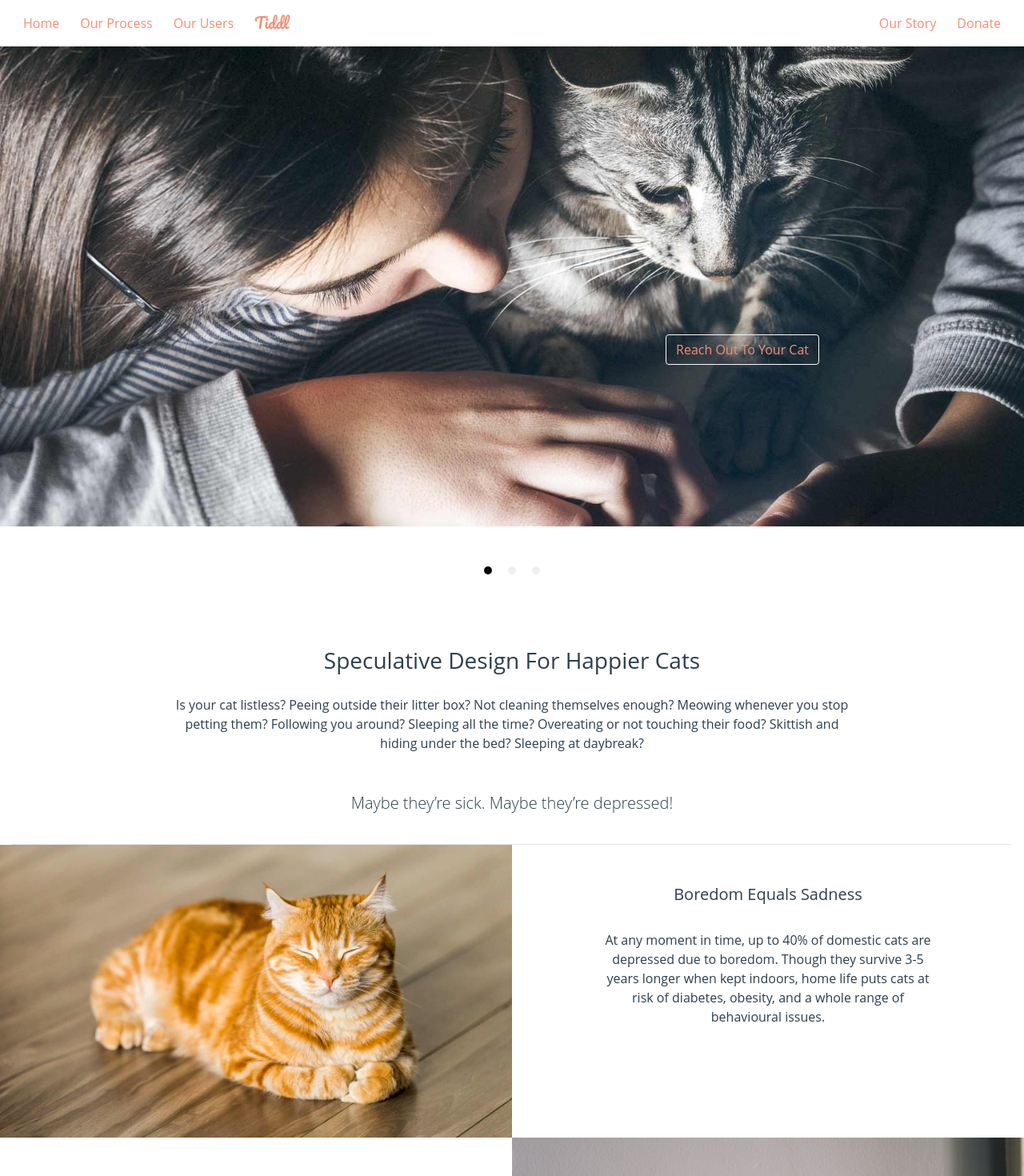
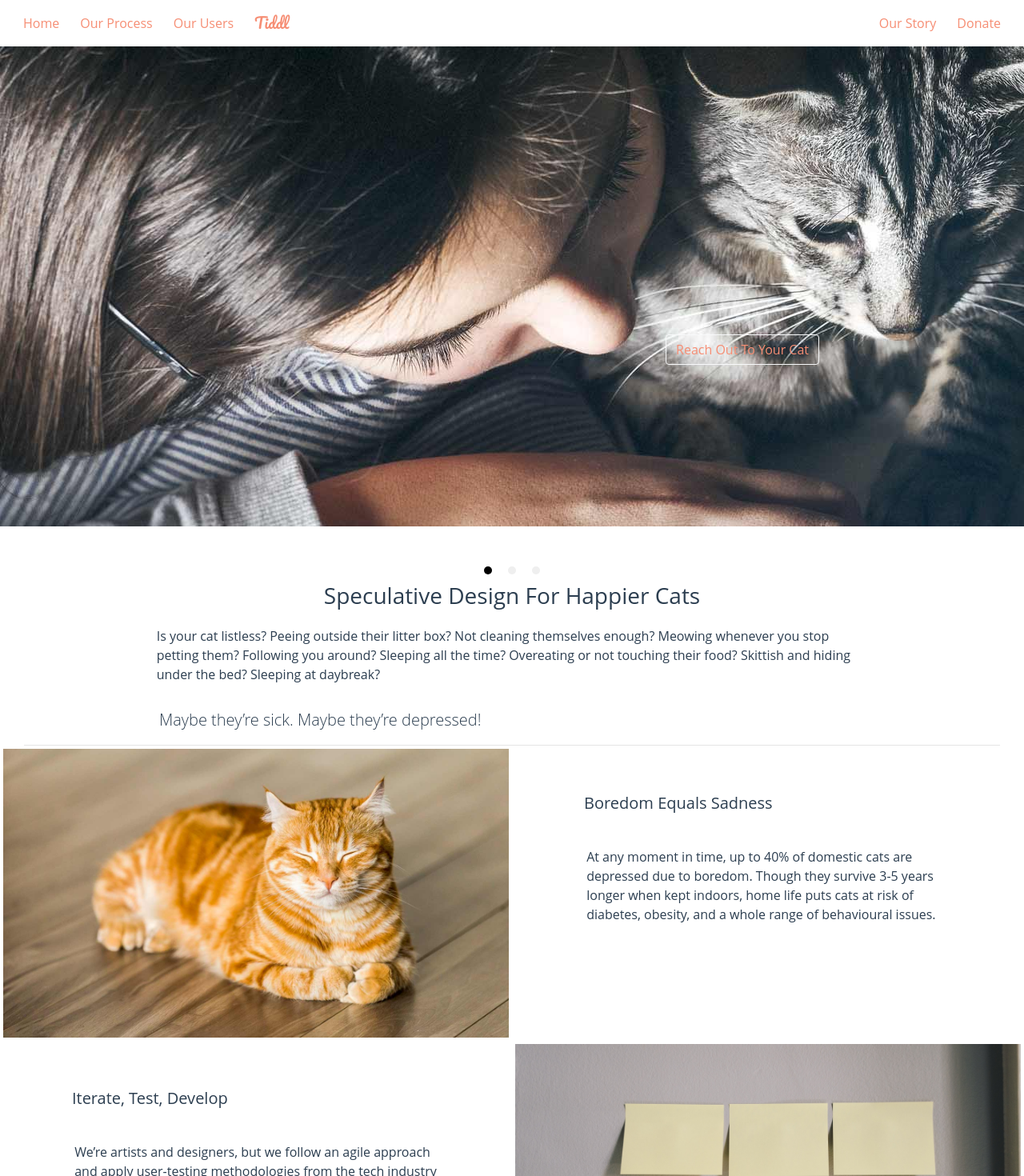
Before and after one commit to usrrname/cats, a Vue app: page /#/ in a window 1280 px wide. Shown: the top 1470 px of the page at 80% size. Built offline with nearby package versions, Linux system fonts and the light colour scheme.

Commit message:
css changes

```diff
--- a/index.html
+++ b/index.html
@@ -1,15 +1,18 @@
 <!DOCTYPE html>
 <html>
+
 <head>
   <meta charset="utf-8">
   <meta name="viewport" content="width=device-width, initial-scale=1, shrink-to-fit=no">
   <title>if cats need art</title>
   <link type="text/css" rel="stylesheet" href="//unpkg.com/bootstrap/dist/css/bootstrap.min.css" />
 </head>
+
 <body>
   <div id="app"></div>
   <script src="https://code.jquery.com/jquery-3.2.1.slim.min.js" integrity="sha384-KJ3o2DKtIkvYIK3UENzmM7KCkRr/rE9/Qpg6aAZGJwFDMVNA/GpGFF93hXpG5KkN"
     crossorigin="anonymous"></script>
   <script src="//unpkg.com/babel-polyfill@latest/dist/polyfill.min.js"></script>
 </body>
+
 </html>
--- a/src/components/Landing.vue
+++ b/src/components/Landing.vue
@@ -1,24 +1,28 @@
 <template>
   <div id="ssenseCarousel" class="container-fluid">
-  <carousel
-  :per-page=1
-  :mouse-drag="false"
-  :paginationEnabled="true" class="row">
+    <carousel :per-page="1" :mouse-drag="false" :paginationEnabled="true" class="row">
       <slide class="vue-carousel-slide" data-index="0">
-      <img src='@/assets/img/velizar-ivanov-540528-unsplash.jpg'>
+        <img src="@/assets/img/velizar-ivanov-540528-unsplash.jpg">
         <button type="button" class="btn btn-outline-light">
-        <router-link to="/tiddl">{{cta2}}</router-link></button>
+          <router-link to="/tiddl">{{cta2}}</router-link>
+        </button>
       </slide>
-      <slide class="vue-carousel-slide" data-index="1"> <button type="button" class="btn btn-outline-light"><router-link to="/process">{{cta1}}</router-link></button>
-      <img src='@/assets/img/ferenc-horvath-461706-unsplash.jpg'>
+      <slide class="vue-carousel-slide" data-index="1">
+        <button type="button" class="btn btn-outline-light">
+          <router-link to="/process">{{cta1}}</router-link>
+        </button>
+        <img src="@/assets/img/ferenc-horvath-461706-unsplash.jpg">
       </slide>
-      <slide class="vue-carousel-slide" data-index="2"> <button type="button" class="btn btn-outline-light"><router-link to="/process">{{cta3}}</router-link></button>
-      <img src='@/assets/img/sarah-dorweiler-128578-unsplash.jpg'>
+      <slide class="vue-carousel-slide" data-index="2">
+        <button type="button" class="btn btn-outline-light">
+          <router-link to="/process">{{cta3}}</router-link>
+        </button>
+        <img src="@/assets/img/sarah-dorweiler-128578-unsplash.jpg">
       </slide>
     </carousel>
     <div class="row">
       <div class="col-md-12">
-     <section class="textbox">
+        <section class="col-sm-12">
           <h3 class="display-5">Speculative Design For Happier Cats</h3>
           <p>
             Is your cat listless? Peeing outside their litter box?
@@ -32,110 +36,110 @@
       </div>
     </div>
     <div class="row">
-    <div class="col-md-6"><img src='@/assets/img/michael-sum-565770-unsplash.jpg'>
+      <div class="col-md-6">
+        <img class="img__grid" src="@/assets/img/michael-sum-565770-unsplash.jpg">
       </div>
       <div class="col-md-6">
         <section class="textbox">
-        <h5 class="display-5">Boredom Equals Sadness </h5>
-        <p>At any moment in time, up to 40% of domestic cats are depressed due to boredom. Though they survive 3-5 years longer when kept indoors, home life puts cats at risk of diabetes, obesity, and a whole range of behavioural&nbsp;issues.
-        </p>
+          <h5 class="display-5">Boredom Equals Sadness</h5>
+          <p>At any moment in time, up to 40% of domestic cats are depressed due to boredom. Though they survive 3-5 years longer when kept indoors, home life puts cats at risk of diabetes, obesity, and a whole range of behavioural&nbsp;issues.</p>
         </section>
       </div>
       <div class="w-100"></div>
       <div class="col-md-6">
         <section class="textbox">
           <h5 class="display-5">Iterate, Test, Develop</h5>
-    <p>We’re artists and designers, but we follow an agile approach and apply user-testing methodologies from the tech industry to make things for cats. We believe that conducting data-informed design in collaboration with our feline users will help us arrive at the best product for our feline&nbsp;companions. </p>
+          <p>We’re artists and designers, but we follow an agile approach and apply user-testing methodologies from the tech industry to make things for cats. We believe that conducting data-informed design in collaboration with our feline users will help us arrive at the best product for our feline&nbsp;companions.</p>
         </section>
       </div>
-    <div class="col-md-6"><img src='@/assets/img/kelly-sikkema-411622-unsplash.jpg'></div>
+      <div class="col-md-6">
+        <img class="img__grid" src="@/assets/img/kelly-sikkema-411622-unsplash.jpg">
+      </div>
     </div>
   </div>
 </template>
 <script>
-import { Carousel, Slide } from 'vue-carousel'
+import { Carousel, Slide } from "vue-carousel";
 export default {
-  name: 'landing',
-  data () {
+  name: "landing",
+  data() {
     return {
-      cta1: 'UX that\'s not only for Humans',
-      cta2: 'Reach Out To Your Cat',
-      cta3: 'Our Pawsitive Space'
-    }
+      cta1: "UX that's not only for Humans",
+      cta2: "Reach Out To Your Cat",
+      cta3: "Our Pawsitive Space"
+    };
   },
   components: {
-    'carousel': Carousel,
-    'slide': Slide
+    carousel: Carousel,
+    slide: Slide
   }
-}
+};
 </script>
 <style scoped>
-.col-md-6{
-  max-height:450px;
-  padding-right:0;
-  padding-left:0;
-  overflow:hidden;
+.col-md-6 {
+  max-height: 400px;
+  padding-right: 0;
+  padding-left: 0;
+  display: block;
 }
-img {
-padding: 0;
+.img__grid {
+  display: block;
+  padding: 0.25em;
+  margin: 0;
   max-width: 100%;
   height: auto;
+  overflow: hidden;
 }
-section {
-  text-align:center;
+section.textbox {
+  text-align: left;
+  vertical-align: middle;
 }
-.VueCarousel-inner{
+.VueCarousel-inner {
   visibility: visible;
 }
-.textbox{
-  vertical-align: middle;
-  padding-top:1.125em;
-  margin-top: 5%;
+h3 {
+  text-align: center;
 }
-h5{
-  text-align:center;
-  margin-bottom:1em;
+h5 {
+  padding: 0.5em 2em 0.5em 2em;
+  text-align: left;
+  margin: 2.5em 2em 1em 2.5em;
 }
 p {
-  width:70%;
-  margin:auto;
-  text-align:center;
+  width: 75%;
+  display: block;
+  margin: auto;
+  text-align: left;
   line-height: 1.5em;
-  margin-top:0.875em;
-  margin-bottom:1em;
-  padding:0.825em;
-}
-body {
-  font-family: 'Avenir', Arial, Helvetica, sans-serif;
-  font-size:1em;
-  font-weight: 600;
+  padding: 0.825em;
 }
 .btn {
-  position:absolute;
-  right:20%;
+  position: absolute;
+  right: 20%;
   font-weight: 400;
-  z-index:15;
-  top:60%;
+  z-index: 15;
+  top: 60%;
 }
 a {
-text-decoration: none
+  text-decoration: none;
 }
-.vue-carousel-slide{
+.vue-carousel-slide {
   padding: 0px;
+  margin: 0;
   position: relative;
   background: transparent;
   color: #fff;
-  font-family: 'Open Sans', Avenir, Arial, Helvetica, sans-serif;
+  font-family: "Open Sans", Avenir, Arial, Helvetica, sans-serif;
   font-size: 24px;
   text-align: center;
-  overflow:hidden;
   font-style: bold;
   max-height: 600px;
+  width: 100%;
 }
-.fade{
+.fade {
   opacity: 1;
-   transition: opacity .25s ease-in-out;
-   -moz-transition: opacity .25s ease-in-out;
-   -webkit-transition: opacity .25s ease-in-out;
+  transition: opacity 0.25s ease-in-out;
+  -moz-transition: opacity 0.25s ease-in-out;
+  -webkit-transition: opacity 0.25s ease-in-out;
 }
 </style>
```
Lines whose indentation alone changed are shown as unchanged.
